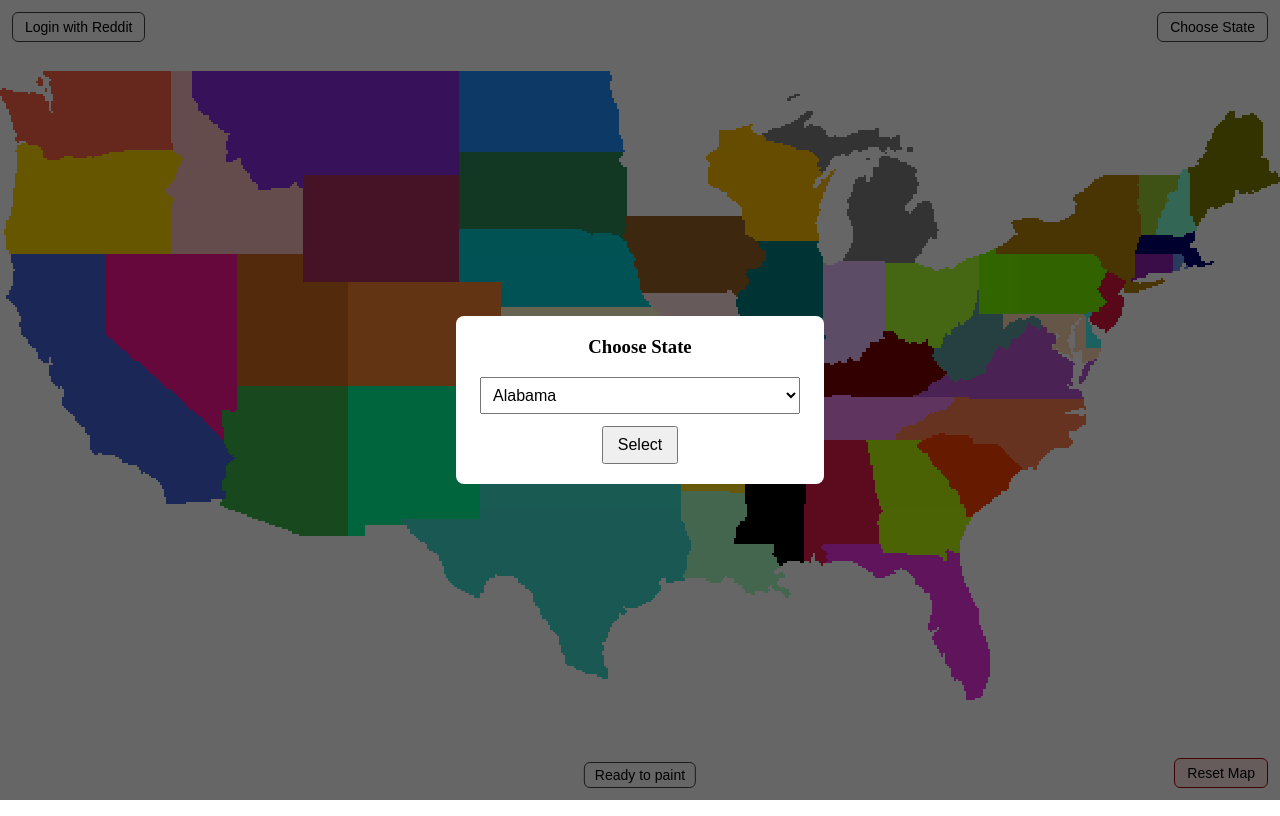
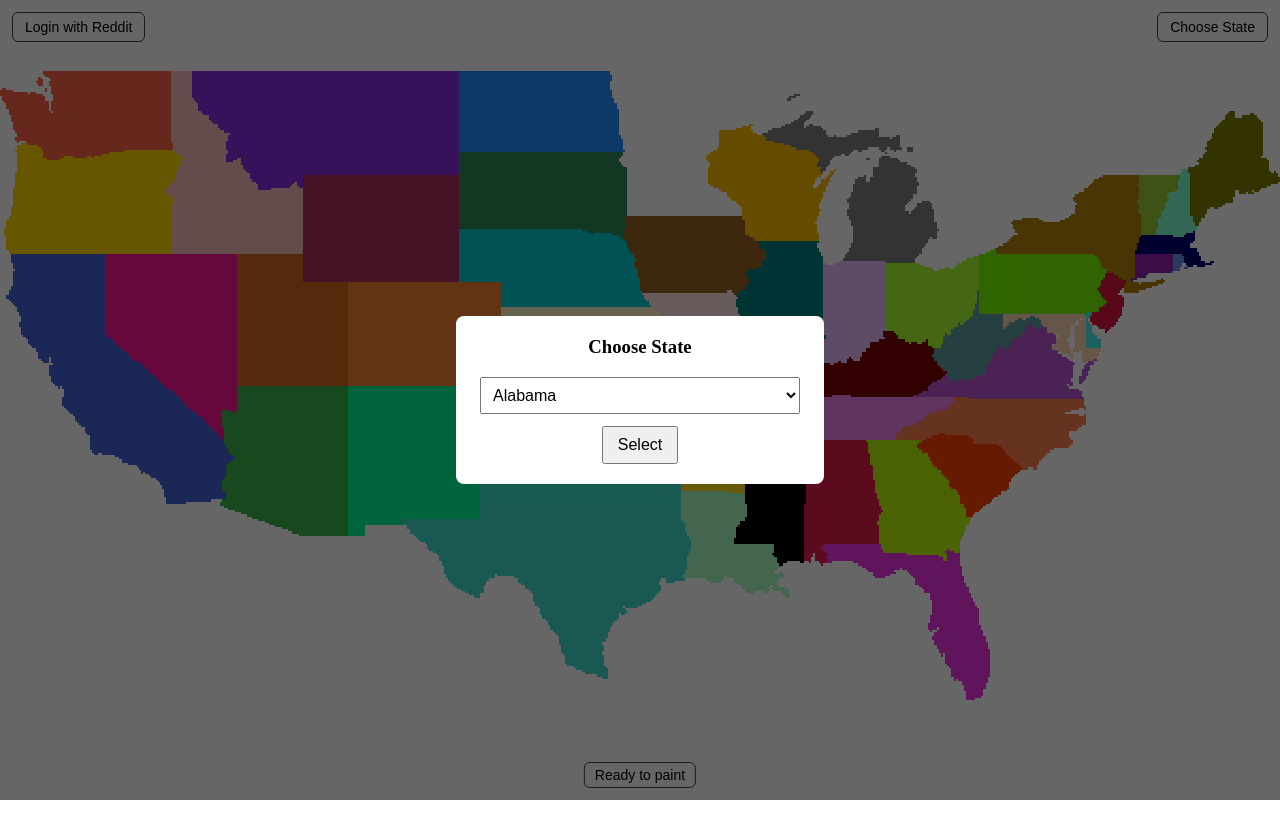
Before and after one commit to hakantrkmn/city-invade-pixel-map, a website built with Vite: page index.html in a window 1280 px wide. Built offline with nearby package versions, Linux system fonts and the light colour scheme; no server answers.

Commit message:
reset button

```diff
--- a/index.html
+++ b/index.html
@@ -25,7 +25,6 @@
     <button id="change-city-btn" style="position:fixed; top:12px; right:12px; z-index:15; padding:6px 12px; font-size:14px; cursor:pointer; background:#ffffffaa; border:1px solid #444; border-radius:6px;">Choose State</button>
 
     <!-- Reset Map Button (dev only) -->
-    <button id="reset-map-btn" style="position:fixed; bottom:12px; right:12px; z-index:15; padding:6px 12px; font-size:14px; cursor:pointer; background:#ffddddaa; border:1px solid #a00; border-radius:6px;">Reset Map</button>
 
     <!-- Reddit user display -->
     <div id="reddit-user-display" style="position:fixed; bottom:52px; right:12px; z-index:15; background:#ffffffaa; padding:4px 10px; border:1px solid #444; border-radius:6px; font-family:sans-serif; font-size:14px; display:none;"></div>
```
